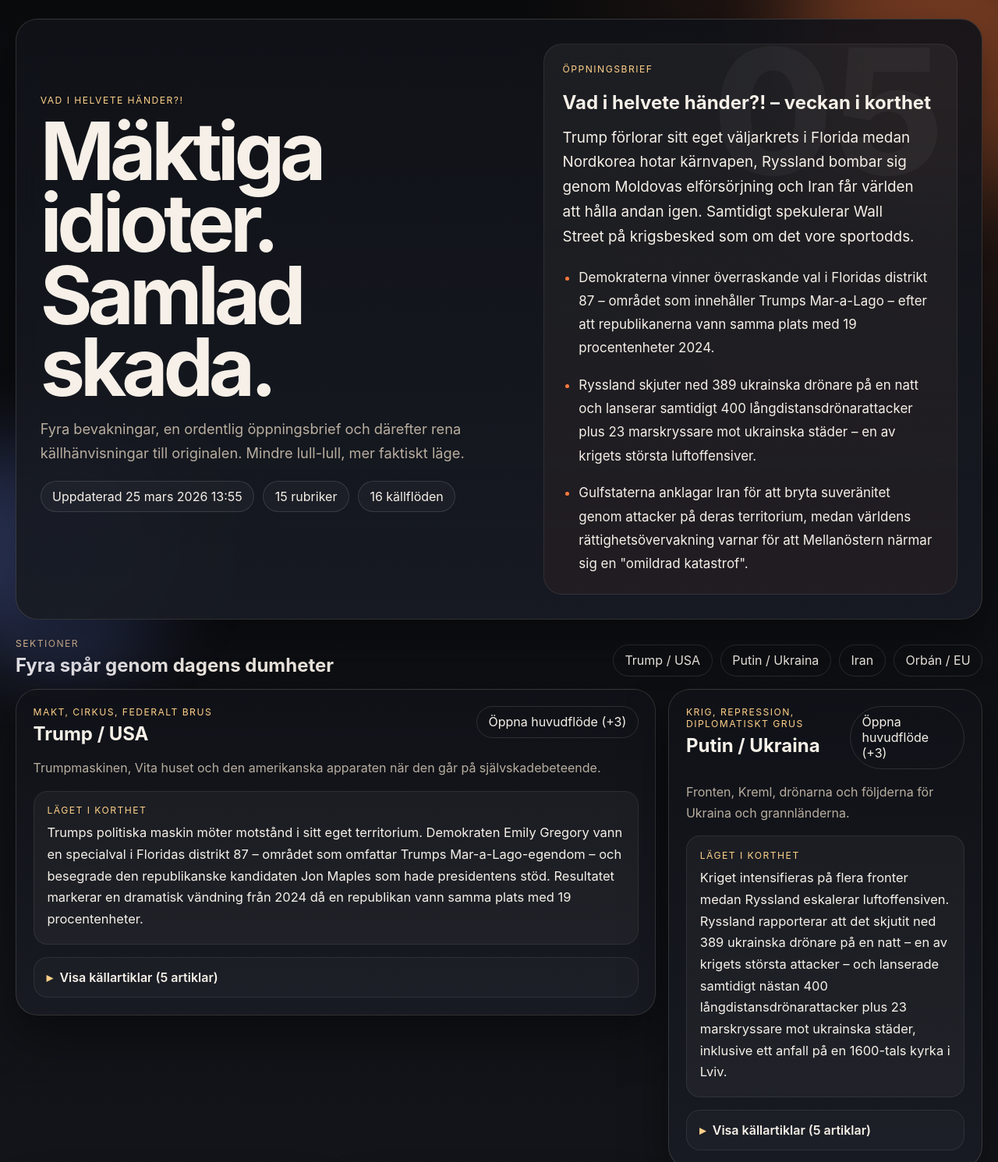
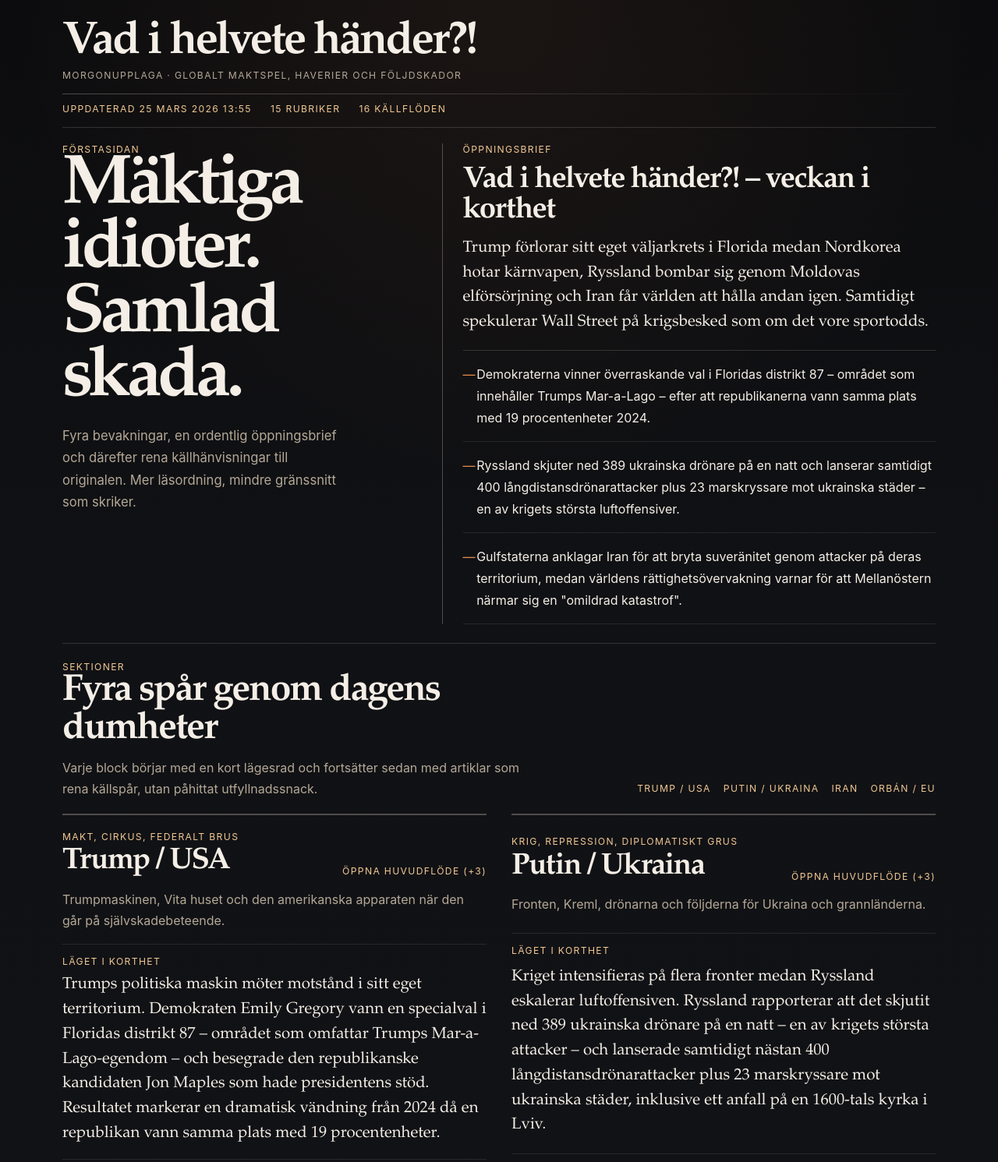
Before and after one commit to Henchibench/orange-horizon, a website: page docs/index.html in a window 1280 px wide. Shown: the top 1491 px of the page at 78% size. Drawn offline with Linux system fonts and the light colour scheme.

Commit message:
Redesign layout toward editorial newspaper feel

```diff
--- a/docs/assets/styles.css
+++ b/docs/assets/styles.css
@@ -1,17 +1,17 @@
 :root {
   color-scheme: dark;
-  --bg: #0c0d10;
-  --bg-2: #171920;
-  --panel: rgba(16, 18, 24, 0.9);
-  --panel-2: rgba(24, 27, 35, 0.94);
-  --panel-border: rgba(245, 231, 210, 0.14);
-  --text: #f6f0e8;
-  --muted: #b9ae9f;
-  --accent: #ff7a3d;
-  --accent-2: #ffd089;
-  --good: #e6b15c;
-  --shadow: rgba(0, 0, 0, 0.42);
-  font-family: Inter, ui-sans-serif, system-ui, sans-serif;
+  --bg: #0f0f11;
+  --paper: #141416;
+  --paper-2: #19191c;
+  --line: rgba(243, 231, 214, 0.16);
+  --line-strong: rgba(243, 231, 214, 0.28);
+  --text: #f4eee6;
+  --muted: #b4a897;
+  --accent: #e28a4a;
+  --accent-soft: #f1c894;
+  --shadow: rgba(0, 0, 0, 0.28);
+  --serif: Iowan Old Style, Palatino Linotype, Book Antiqua, Georgia, serif;
+  --sans: Inter, ui-sans-serif, system-ui, sans-serif;
 }
 
 * { box-sizing: border-box; }
@@ -21,210 +21,377 @@ body {
   min-height: 100vh;
   color: var(--text);
   background:
-    radial-gradient(circle at top right, rgba(255, 122, 61, 0.18), transparent 24%),
-    radial-gradient(circle at bottom left, rgba(255, 208, 137, 0.1), transparent 18%),
-    linear-gradient(180deg, #0a0b0d 0%, var(--bg) 22%, var(--bg-2) 100%);
+    radial-gradient(circle at top center, rgba(226, 138, 74, 0.07), transparent 28%),
+    linear-gradient(180deg, #0c0c0e 0%, #101114 34%, #121317 100%);
+  font-family: var(--sans);
 }
 
 a { color: inherit; text-decoration: none; }
-.glow { position: fixed; inset: auto; border-radius: 999px; filter: blur(52px); opacity: 0.32; pointer-events: none; }
-.glow-a { width: 22rem; height: 22rem; background: var(--accent); top: -6rem; right: -5rem; }
-.glow-b { width: 18rem; height: 18rem; background: #7390ff; bottom: -3rem; left: -4rem; }
 
-.shell {
-  width: min(1240px, calc(100% - 2rem));
+.page {
+  width: min(1120px, calc(100% - 2rem));
   margin: 0 auto;
-  padding: 1.5rem 0 4rem;
+  padding: 1.25rem 0 4rem;
 }
 
-.panel {
-  background: linear-gradient(180deg, var(--panel) 0%, var(--panel-2) 100%);
-  border: 1px solid var(--panel-border);
-  border-radius: 28px;
-  padding: 1.35rem;
-  backdrop-filter: blur(14px);
-  box-shadow: 0 26px 60px var(--shadow);
+.masthead {
+  padding: 0.5rem 0 1rem;
 }
 
-.panel-hero {
-  padding: clamp(1.35rem, 2.4vw, 2rem);
-  min-height: min(92vh, 980px);
+.masthead-top {
   display: grid;
-  grid-template-columns: minmax(0, 1.08fr) minmax(420px, 0.92fr);
-  gap: 1.4rem;
-  align-items: stretch;
-  position: relative;
-  overflow: hidden;
+  gap: 0.3rem;
 }
 
-.panel-hero::before {
-  content: '05';
-  position: absolute;
-  right: clamp(1rem, 4vw, 3rem);
-  top: 0.35rem;
-  font-size: clamp(7rem, 18vw, 14rem);
-  line-height: 1;
-  color: rgba(255,255,255,0.04);
-  font-weight: 800;
-  pointer-events: none;
+.nameplate {
+  margin: 0;
+  font-family: var(--serif);
+  font-size: clamp(2rem, 4.6vw, 3.8rem);
+  font-weight: 700;
+  line-height: 0.95;
+  letter-spacing: -0.05em;
 }
 
-.hero-copy {
-  display: flex;
-  flex-direction: column;
-  justify-content: center;
-  min-height: 100%;
-  padding-right: 0.6rem;
+.edition,
+.meta-item,
+.section-kicker,
+.summary-label,
+.story-meta,
+.source-index a,
+.section-feed,
+.read-more {
+  font-size: 0.76rem;
+  letter-spacing: 0.11em;
+  text-transform: uppercase;
 }
 
-.brief-panel {
-  border-radius: 24px;
-  border: 1px solid rgba(255,255,255,0.08);
-  background: linear-gradient(180deg, rgba(255,255,255,0.05) 0%, rgba(255,122,61,0.045) 100%);
-  padding: 1.5rem 1.45rem;
-  display: flex;
-  flex-direction: column;
-  justify-content: center;
-  min-height: clamp(30rem, 64vh, 46rem);
+.edition {
+  margin: 0;
+  color: var(--muted);
 }
 
-.eyebrow, .section-kicker, .summary-label {
-  margin: 0 0 0.75rem;
-  color: var(--accent-2);
-  text-transform: uppercase;
-  letter-spacing: 0.12em;
-  font-size: 0.76rem;
+.masthead-rule {
+  height: 1px;
+  margin: 1rem 0 0.7rem;
+  background: linear-gradient(90deg, var(--line-strong), var(--line), transparent);
+}
+
+.masthead-meta {
+  display: flex;
+  flex-wrap: wrap;
+  gap: 0.9rem 1.5rem;
+  color: var(--accent-soft);
+}
+
+.hero {
+  display: grid;
+  grid-template-columns: minmax(0, 0.92fr) minmax(0, 1.28fr);
+  gap: 2rem;
+  padding: 1.25rem 0 1.5rem;
+  border-top: 1px solid var(--line);
+  border-bottom: 1px solid var(--line);
+}
+
+.hero-intro {
+  padding-right: 1rem;
 }
 
 .hero h1 {
   margin: 0;
-  max-width: 8.5ch;
-  font-size: clamp(3.7rem, 8vw, 7.2rem);
-  line-height: 0.9;
+  font-family: var(--serif);
+  font-size: clamp(3rem, 7vw, 5.6rem);
+  line-height: 0.92;
   letter-spacing: -0.06em;
-  text-wrap: balance;
 }
 
-.lede, .section-description, .description, .site-note { color: var(--muted); line-height: 1.68; }
-.lede { max-width: 52ch; font-size: 1.14rem; margin: 1.15rem 0 0; }
-.hero-meta { display: flex; flex-wrap: wrap; gap: 0.7rem; margin-top: 1.25rem; }
-
-.meta-pill, .source-pill, .section-feed, .read-more, .direct-link {
-  border: 1px solid rgba(255,255,255,0.12);
-  border-radius: 999px;
-  padding: 0.58rem 0.9rem;
-  transition: transform 140ms ease, border-color 140ms ease, background 140ms ease;
+.lede,
+.section-description,
+.description,
+.site-note,
+.sections-dek {
+  color: var(--muted);
+  line-height: 1.72;
 }
 
-.meta-pill { color: var(--text); background: rgba(255,255,255,0.03); }
-.site-note { margin: 1rem 0 0; max-width: 62ch; font-size: 0.95rem; min-height: 1.6em; }
-.panel-header h2, .section-card h2, .sections-intro h2, .brief-panel h2, .unavailable-card h2 { margin: 0; font-size: 1.5rem; }
-.brief-heading { display: grid; gap: 0.95rem; }
-.brief-intro { margin: 0; color: var(--text); font-size: 1.18rem; line-height: 1.68; max-width: 39ch; }
+.lede {
+  margin: 1rem 0 0;
+  max-width: 34ch;
+  font-size: 1.04rem;
+}
+
+.site-note {
+  margin: 0.9rem 0 0;
+  min-height: 1.4em;
+}
+
+.brief-panel {
+  padding-left: 1.6rem;
+  border-left: 1px solid var(--line-strong);
+}
+
+.brief-heading {
+  display: grid;
+  gap: 0.8rem;
+}
+
+.section-kicker,
+.summary-label {
+  margin: 0;
+  color: var(--accent-soft);
+}
+
+.brief-panel h2,
+.sections-intro h2,
+.section-card h2,
+.unavailable-card h2 {
+  margin: 0;
+  font-family: var(--serif);
+  font-size: clamp(1.7rem, 3vw, 2.5rem);
+  line-height: 1.02;
+  letter-spacing: -0.04em;
+}
+
+.brief-intro,
+.section-summary {
+  margin: 0;
+  font-family: var(--serif);
+  font-size: 1.28rem;
+  line-height: 1.55;
+  color: var(--text);
+}
 
 .brief-bullets {
-  margin: 1.35rem 0 0;
-  padding-left: 1.3rem;
-  color: var(--text);
-  display: grid;
-  gap: 1.1rem;
-  line-height: 1.78;
-  font-size: 1.06rem;
+  margin: 1.2rem 0 0;
+  padding: 0;
+  list-style: none;
+  border-top: 1px solid var(--line);
 }
 
-.brief-bullets li { padding-right: 0.4rem; }
-.brief-bullets li::marker { color: var(--accent); }
-.sections-intro { display: flex; justify-content: space-between; gap: 1rem; align-items: end; margin-top: 1.45rem; }
-.source-pills { display: flex; gap: 0.65rem; flex-wrap: wrap; }
-.source-pill:hover, .section-feed:hover, .read-more:hover, .direct-link:hover { transform: translateY(-1px); border-color: rgba(255, 211, 138, 0.5); background: rgba(255,255,255,0.05); }
+.brief-bullets li {
+  padding: 1rem 0 1rem 1.1rem;
+  border-bottom: 1px solid rgba(243, 231, 214, 0.1);
+  position: relative;
+  line-height: 1.75;
+}
+
+.brief-bullets li::before {
+  content: '—';
+  position: absolute;
+  left: 0;
+  top: 1rem;
+  color: var(--accent);
+}
+
+.sections-intro {
+  display: grid;
+  grid-template-columns: minmax(0, 1fr) minmax(280px, 0.85fr);
+  gap: 2rem;
+  align-items: end;
+  padding: 1.35rem 0 0.8rem;
+}
+
+.sections-copy {
+  max-width: 62ch;
+}
+
+.sections-intro h2 {
+  font-size: clamp(1.9rem, 4vw, 3rem);
+}
+
+.sections-dek {
+  margin: 0.7rem 0 0;
+}
+
+.source-index {
+  display: flex;
+  flex-wrap: wrap;
+  gap: 0.65rem 1rem;
+  justify-content: flex-end;
+  padding-bottom: 0.25rem;
+}
+
+.source-index a,
+.section-feed,
+.read-more {
+  color: var(--accent-soft);
+}
+
+.source-index a {
+  padding-bottom: 0.18rem;
+  border-bottom: 1px solid transparent;
+}
+
+.source-index a:hover,
+.section-feed:hover,
+.read-more:hover {
+  color: var(--text);
+  border-color: var(--accent-soft);
+}
 
 .sections-list {
   display: grid;
-  grid-template-columns: repeat(auto-fit, minmax(320px, 1fr));
-  gap: 1rem;
-  margin-top: 1rem;
-  align-items: start;
+  grid-template-columns: repeat(2, minmax(0, 1fr));
+  gap: 1.5rem 2rem;
+  padding-top: 0.25rem;
 }
 
-@media (min-width: 1100px) {
-  .sections-list article:nth-child(1) { grid-column: span 2; }
+.section-card,
+.unavailable-card {
+  display: grid;
+  gap: 0.95rem;
+  padding: 1.25rem 0 0;
+  border-top: 2px solid var(--line-strong);
+  scroll-margin-top: 1rem;
 }
 
-
-.section-card, .unavailable-card {
+.section-head {
   display: flex;
-  flex-direction: column;
+  justify-content: space-between;
   gap: 1rem;
-  background: linear-gradient(180deg, var(--panel) 0%, var(--panel-2) 100%);
-  scroll-margin-top: 1rem;
-  align-self: start;
+  align-items: end;
 }
 
-.section-top { display: flex; justify-content: space-between; gap: 1rem; align-items: flex-start; }
-.section-kicker { margin-bottom: 0.35rem; }
-.section-description { margin: 0; }
+.section-heading {
+  display: grid;
+  gap: 0.35rem;
+}
+
+.section-description {
+  margin: 0;
+  max-width: 56ch;
+}
 
 .section-summary-block {
-  padding: 1.05rem;
-  border-radius: 18px;
-  background: rgba(255,255,255,0.04);
-  border: 1px solid rgba(255,255,255,0.08);
-  overflow: visible;
+  display: grid;
+  gap: 0.45rem;
+  padding: 0.9rem 0 1rem;
+  border-top: 1px solid rgba(243, 231, 214, 0.1);
+  border-bottom: 1px solid rgba(243, 231, 214, 0.1);
 }
 
-.summary-label { margin-bottom: 0.5rem; }
-.section-summary, .description {
-  margin: 0;
-  color: var(--text);
-  line-height: 1.68;
-  font-size: 1.03rem;
-  white-space: normal;
-  overflow: visible;
-  text-overflow: clip;
-  overflow-wrap: anywhere;
+.stories-wrap {
+  border-bottom: 1px solid rgba(243, 231, 214, 0.1);
 }
 
-.stories-wrap { border-radius: 18px; border: 1px solid rgba(255,255,255,0.08); background: rgba(255,255,255,0.025); overflow: hidden; }
-.stories-toggle { list-style: none; cursor: pointer; padding: 0.95rem 1rem; font-weight: 600; color: var(--text); }
+.stories-toggle {
+  list-style: none;
+  cursor: pointer;
+  padding: 0.05rem 0 0.9rem;
+  color: var(--accent-soft);
+  font-size: 0.82rem;
+  letter-spacing: 0.11em;
+  text-transform: uppercase;
+}
+
 .stories-toggle::-webkit-details-marker { display: none; }
-.stories-toggle::before { content: '▸'; display: inline-block; margin-right: 0.55rem; color: var(--accent-2); transition: transform 140ms ease; }
-.stories-wrap[open] .stories-toggle::before { transform: rotate(90deg); }
-.stories { display: grid; gap: 0.85rem; padding: 0 1rem 1rem; }
-.story { padding: 1rem; border-radius: 18px; background: rgba(255,255,255,0.04); border: 1px solid rgba(255,255,255,0.08); display: grid; gap: 0.75rem; }
-.story-meta { display: flex; justify-content: space-between; gap: 0.75rem; color: var(--good); font-size: 0.84rem; }
-.story-meta p, .story-meta time { margin: 0; }
-.story h3 { margin: 0; line-height: 1.36; font-size: 1.08rem; }
-.story-links { display: flex; flex-wrap: wrap; gap: 0.65rem; margin-top: 0.15rem; }
-.read-more { display: inline-flex; font-weight: 600; }
+.stories-toggle::before {
+  content: '+';
+  display: inline-block;
+  width: 1.1rem;
+  color: var(--accent);
+}
+
+.stories-wrap[open] .stories-toggle::before {
+  content: '–';
+}
+
+.stories {
+  display: grid;
+  gap: 0;
+}
+
+.story {
+  padding: 0.95rem 0 1rem;
+  border-top: 1px solid rgba(243, 231, 214, 0.1);
+  display: grid;
+  gap: 0.45rem;
+}
+
+.story:first-child {
+  border-top: 1px solid rgba(243, 231, 214, 0.12);
+}
+
+.story-meta {
+  display: flex;
+  justify-content: space-between;
+  gap: 1rem;
+  color: var(--accent-soft);
+}
+
+.story-meta p,
+.story-meta time,
+.story h3 {
+  margin: 0;
+}
+
+.story h3 {
+  font-family: var(--serif);
+  font-size: 1.3rem;
+  line-height: 1.22;
+  letter-spacing: -0.025em;
+}
+
+.story-links {
+  display: flex;
+  flex-wrap: wrap;
+  gap: 0.75rem;
+}
+
+.read-more {
+  padding-bottom: 0.18rem;
+  border-bottom: 1px solid rgba(241, 200, 148, 0.4);
+}
 
 .unavailable-card {
   grid-column: 1 / -1;
   max-width: 760px;
-  padding: 1.5rem;
 }
 
-body[data-state="unavailable"] .sections-intro { margin-top: 1.2rem; }
+body[data-state="unavailable"] .sections-intro {
+  padding-top: 1rem;
+}
 
-@media (max-width: 1040px) {
-  .panel-hero {
-    min-height: auto;
+@media (max-width: 980px) {
+  .hero,
+  .sections-intro,
+  .sections-list {
     grid-template-columns: 1fr;
   }
 
   .brief-panel {
-    min-height: auto;
+    padding-left: 0;
+    border-left: 0;
+    border-top: 1px solid var(--line-strong);
+    padding-top: 1.25rem;
   }
 
-  .hero h1 { max-width: 100%; }
+  .source-index {
+    justify-content: flex-start;
+  }
 }
 
-@media (max-width: 840px) {
-  .sections-intro, .section-top, .story-meta { flex-direction: column; align-items: flex-start; }
+@media (max-width: 720px) {
+  .page {
+    width: min(100%, calc(100% - 1.25rem));
+    padding-top: 0.85rem;
+  }
+
+  .hero {
+    gap: 1.35rem;
+  }
+
+  .section-head,
+  .story-meta {
+    flex-direction: column;
+    align-items: flex-start;
+  }
+
+  .brief-intro,
+  .section-summary {
+    font-size: 1.14rem;
+  }
+
+  .story h3 {
+    font-size: 1.16rem;
+  }
 }
-
-@media (max-width: 640px) {
-  .shell { padding-top: 1rem; }
-  .panel, .panel-hero { padding: 1rem; }
-  .brief-panel, .section-summary-block, .story, .stories-toggle, .stories { padding-left: 0.95rem; padding-right: 0.95rem; }
-  .brief-bullets { gap: 0.9rem; }
-}
--- a/docs/index.html
+++ b/docs/index.html
@@ -8,23 +8,29 @@
     <link rel="stylesheet" href="./assets/styles.css" />
   </head>
   <body data-state="loading">
-    <div class="glow glow-a"></div>
-    <div class="glow glow-b"></div>
-    <main class="shell">
-      <section class="hero panel panel-hero">
-        <div class="hero-copy">
-          <p class="eyebrow">Vad i helvete händer?!</p>
-          <h1>Mäktiga idioter. Samlad skada.</h1>
-          <p class="lede">Fyra bevakningar, en ordentlig öppningsbrief och därefter rena källhänvisningar till originalen. Mindre lull-lull, mer faktiskt läge.</p>
-          <div class="hero-meta">
-            <span id="last-updated" class="meta-pill">Laddar lägesbild…</span>
-            <span id="story-count" class="meta-pill">—</span>
-            <span id="source-count" class="meta-pill">—</span>
-          </div>
+    <main class="page">
+      <header class="masthead">
+        <div class="masthead-top">
+          <p class="nameplate">Vad i helvete händer?!</p>
+          <p class="edition">Morgonupplaga · globalt maktspel, haverier och följdskador</p>
+        </div>
+        <div class="masthead-rule" aria-hidden="true"></div>
+        <div class="masthead-meta">
+          <span id="last-updated" class="meta-item">Laddar lägesbild…</span>
+          <span id="story-count" class="meta-item">—</span>
+          <span id="source-count" class="meta-item">—</span>
+        </div>
+      </header>
+
+      <section class="hero">
+        <div class="hero-intro">
+          <p class="section-kicker">Förstasidan</p>
+          <h1>Mäktiga idioter.<br />Samlad skada.</h1>
+          <p class="lede">Fyra bevakningar, en ordentlig öppningsbrief och därefter rena källhänvisningar till originalen. Mer läsordning, mindre gränssnitt som skriker.</p>
           <p id="site-note" class="site-note"></p>
         </div>
 
-        <section class="brief-panel">
+        <section class="brief-panel" aria-labelledby="brief-title">
           <div class="brief-heading">
             <p class="section-kicker">Öppningsbrief</p>
             <h2 id="brief-title">Morgonbrief</h2>
@@ -35,11 +41,12 @@
       </section>
 
       <section class="sections-intro">
-        <div>
+        <div class="sections-copy">
           <p class="section-kicker">Sektioner</p>
           <h2>Fyra spår genom dagens dumheter</h2>
+          <p class="sections-dek">Varje block börjar med en kort lägesrad och fortsätter sedan med artiklar som rena källspår, utan påhittat utfyllnadssnack.</p>
         </div>
-        <div id="sources-list" class="source-pills"></div>
+        <nav id="sources-list" class="source-index" aria-label="Gå till sektion"></nav>
       </section>
 
       <section class="sections">
@@ -48,14 +55,14 @@
     </main>
 
     <template id="section-template">
-      <article class="panel section-card">
-        <div class="section-top">
-          <div>
+      <article class="section-card">
+        <header class="section-head">
+          <div class="section-heading">
             <p class="section-kicker"></p>
             <h2></h2>
           </div>
           <a class="section-feed" target="_blank" rel="noreferrer">RSS</a>
-        </div>
+        </header>
         <p class="section-description"></p>
         <div class="section-summary-block">
           <p class="summary-label">Läget i korthet</p>
@@ -82,7 +89,7 @@
     </template>
 
     <template id="unavailable-template">
-      <article class="panel unavailable-card">
+      <article class="unavailable-card">
         <p class="section-kicker">Tillfälligt otillgänglig</p>
         <h2>Ingen publicerad version just nu</h2>
         <p class="description">Sidan visar nästa uppdatering först när öppningsbriefen och sektionssammanfattningarna klarar språkkontrollen utan trasig svenska eller engelska rester.</p>
```
